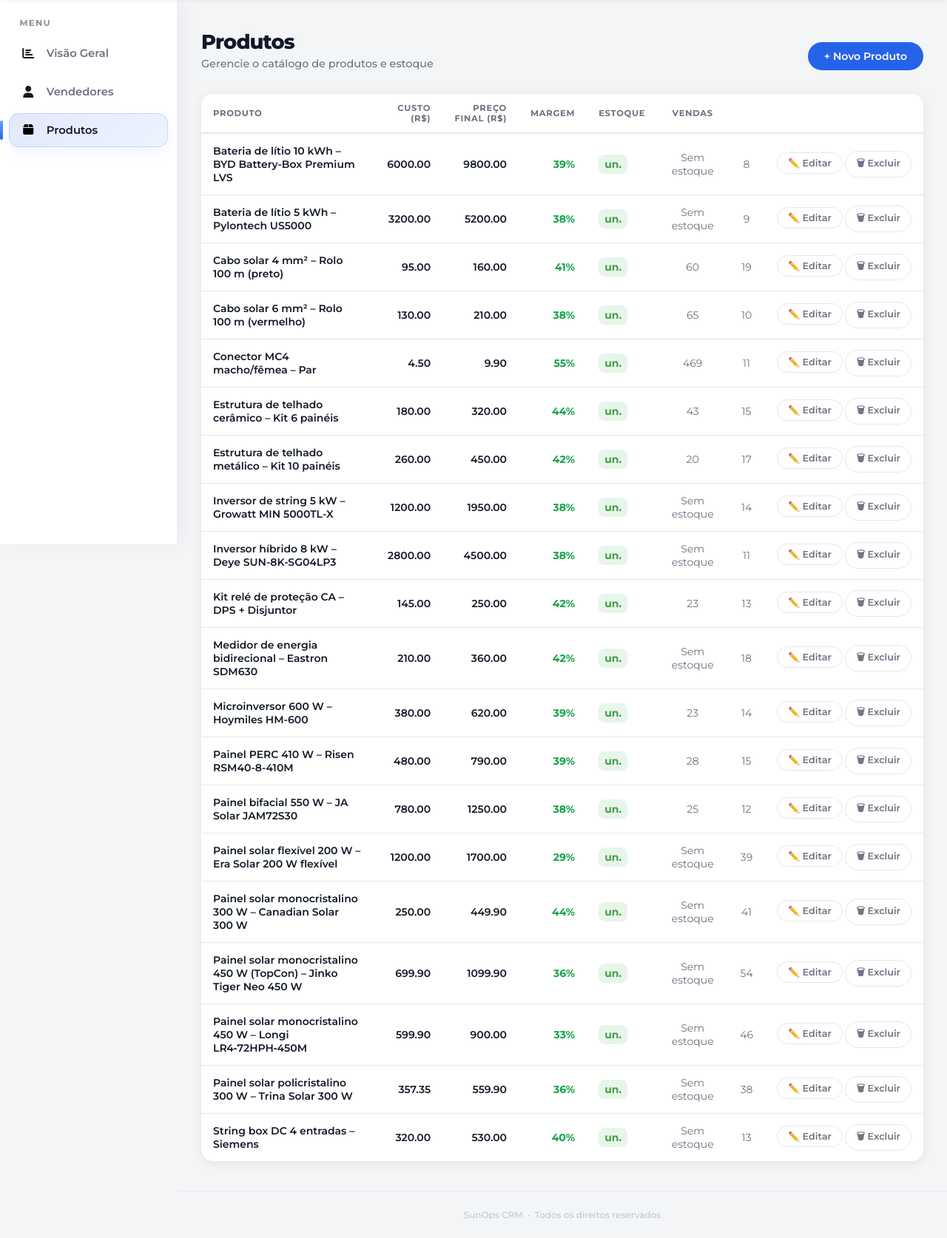
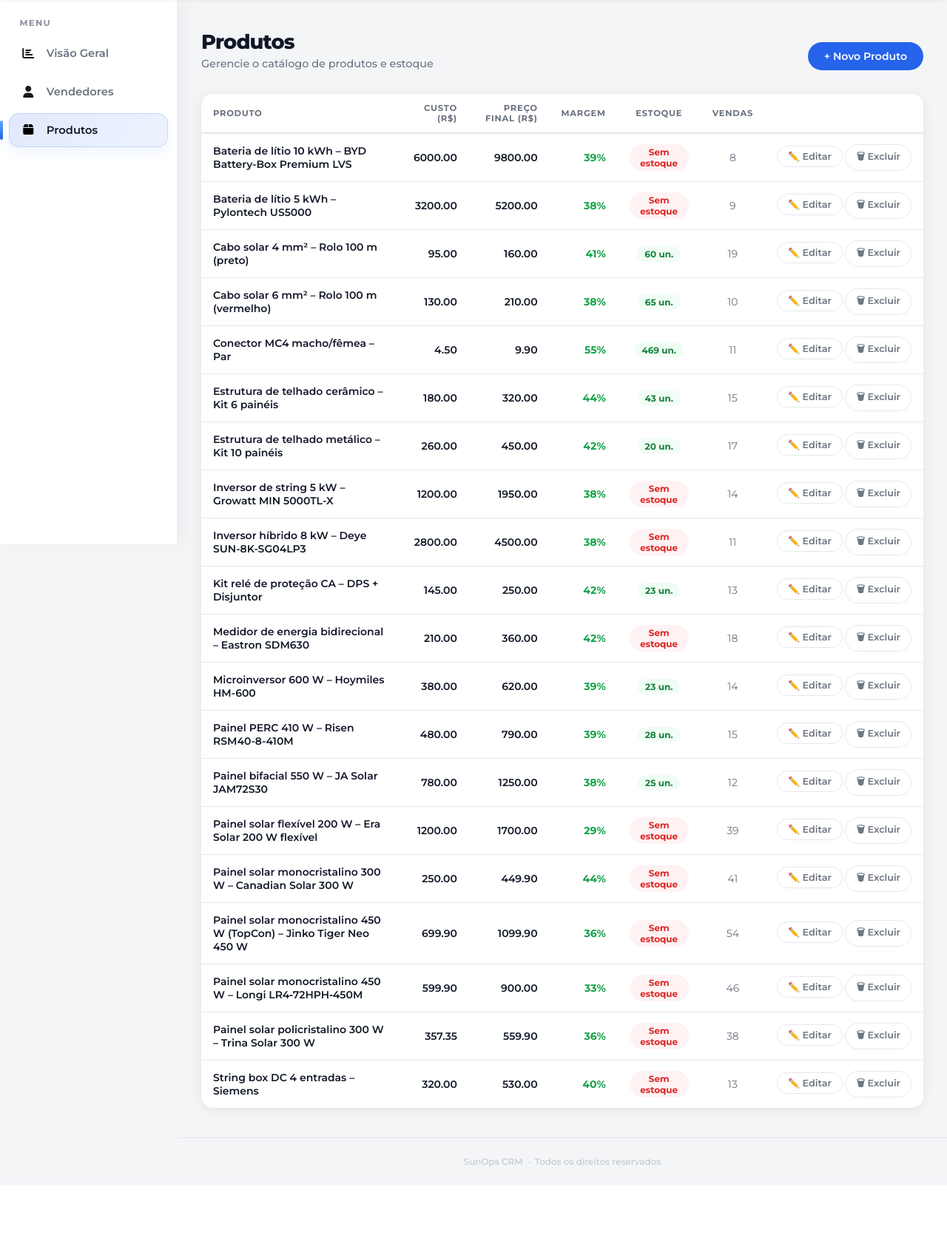
Before and after one commit to jpaveiro/crm-ejem, a Django app: page /diretoria/produtos/ in a window 1280 px wide. Shown: the part 64-1738 px from the top of the page at 74% size. After the commit the page ends 1642 px from the top, so only its background shows below. Run offline with Django 5.2, Linux system fonts and the light colour scheme; a user stored in the database is signed in; data comes from the database, SQL or seed files in the repository; both versions use the stored data as it was after the commit.

Commit message:
feat: finalização e população de dados

```diff
--- a/core/views.py
+++ b/core/views.py
@@ -26,6 +26,7 @@ def login_view(request: HttpRequest):
 
     try:
         user = User.objects.get(email=email)
+
         if not user.check_password(password):
             messages.error(request, 'Usuário ou senha inválidos.')
             return redirect('/')
@@ -51,7 +52,7 @@ def dashboard(request):
     elif filtro == '30dias':
         data_inicio = hoje - timedelta(days=30)
     else:
-        data_inicio = hoje - timedelta(days=7)  # padrão
+        data_inicio = hoje - timedelta(days=7)
 
     vendas = Venda.objects.filter(data__gte=data_inicio)
 
@@ -114,7 +115,7 @@ def vendedor_dashboard_view(request: HttpRequest):
         df_qtd,
         names='produto_curto',
         values='qtd',
-        title='Vendas por Produto (Unidades)',
+        title='Vendas por Produto (%)',
         color_discrete_sequence=px.colors.sequential.Blues_r,
         custom_data=['produto']
     )
@@ -379,8 +380,15 @@ def diretoria_dashboard_view(request: HttpRequest):
         return redirect('/vendedor/dashboard')
 
     vendedor_filtro = request.GET.get('vendedor', 'todos')
+    tempo_filtro = request.GET.get('tempo', '7dias')
 
-    qs = Venda.objects.select_related('vendedor', 'produto').annotate(
+    hoje = timezone.now()
+    if tempo_filtro == '30dias':
+        data_inicio = hoje - timedelta(days=30)
+    else:
+        data_inicio = hoje - timedelta(days=7)
+
+    qs = Venda.objects.filter(criado_em__gte=data_inicio).select_related('vendedor', 'produto').annotate(
         valor_total=ExpressionWrapper(
             F('produto__preco_final') * F('quantidade'),
             output_field=FloatField()
@@ -410,6 +418,7 @@ def diretoria_dashboard_view(request: HttpRequest):
             'lucro_total': '0,00',
             'vendedores': [],
             'vendedor_selecionado': 'todos',
+            'tempo_selecionado': tempo_filtro,
             'page_obj': None,
         })
 
@@ -501,6 +510,7 @@ def diretoria_dashboard_view(request: HttpRequest):
         'lucro_total': f'{lucro_total:,.2f}'.replace(',', 'X').replace('.', ',').replace('X', '.'),
         'vendedores': vendedores,
         'vendedor_selecionado': vendedor_filtro,
+        'tempo_selecionado': tempo_filtro,
         'page_obj': page_obj,
     })
 
--- a/templates/diretoria-produtos.html
+++ b/templates/diretoria-produtos.html
@@ -225,6 +225,14 @@
 
     footer { margin-left: var(--sidebar-w); text-align: center; font-size: .75rem; color: #c0c7d0; padding: 1.5rem 0; font-weight: 500; border-top: 1px solid var(--border); }
 
+    .badge {
+      display: inline-block; padding: 3px 10px; border-radius: 999px;
+      font-size: .75rem; font-weight: 700;
+    }
+    .badge-ok  { background: #f0fdf4; color: #15803d; }
+    .badge-low { background: #fffbeb; color: #b45309; }
+    .badge-out { background: #fef2f2; color: var(--red); }
+
     @keyframes fadeUp { from { opacity: 0; transform: translateY(16px); } to { opacity: 1; transform: translateY(0); } }
 
     @media (max-width: 768px) {
@@ -309,22 +317,13 @@
           <td class="right {% if p.preco_final > p.custo_compra %}green{% else %}amber{% endif %}">
             {{ p.margem|floatformat:0 }}%
           </td>
-       <td>
-        {% if produto.quantidade == 0 %}
-           <span class="status status-zero">Sem estoque</span>
-        {% elif produto.quantidade <= 3 %}
-           <span class="status status-baixo">{{ produto.quantidade }} un.</span>
-        {% else %}
-           <span class="status status-ok">{{ produto.quantidade }} un.</span>
-        {% endif %}
-           </td>
           <td class="center">
             {% if p.quantidade_estoque == 0 %}
-              <span>Sem estoque</span>
+              <span class="badge badge-out">Sem estoque</span>
             {% elif p.quantidade_estoque <= 5 %}
-              <span>{{ p.quantidade_estoque }}</span>
+              <span class="badge badge-low">{{ p.quantidade_estoque }} un.</span>
             {% else %}
-              <span>{{ p.quantidade_estoque }}</span>
+              <span class="badge badge-ok">{{ p.quantidade_estoque }} un.</span>
             {% endif %}
           </td>
           <td class="center">
```
Also changed, not shown: templates/diretoria-dashboard.html (+8 -13 lines), core/static/caixa.png (added), core/static/grafico.png (added), core/static/usuario.png (added), db.sqlite3.
